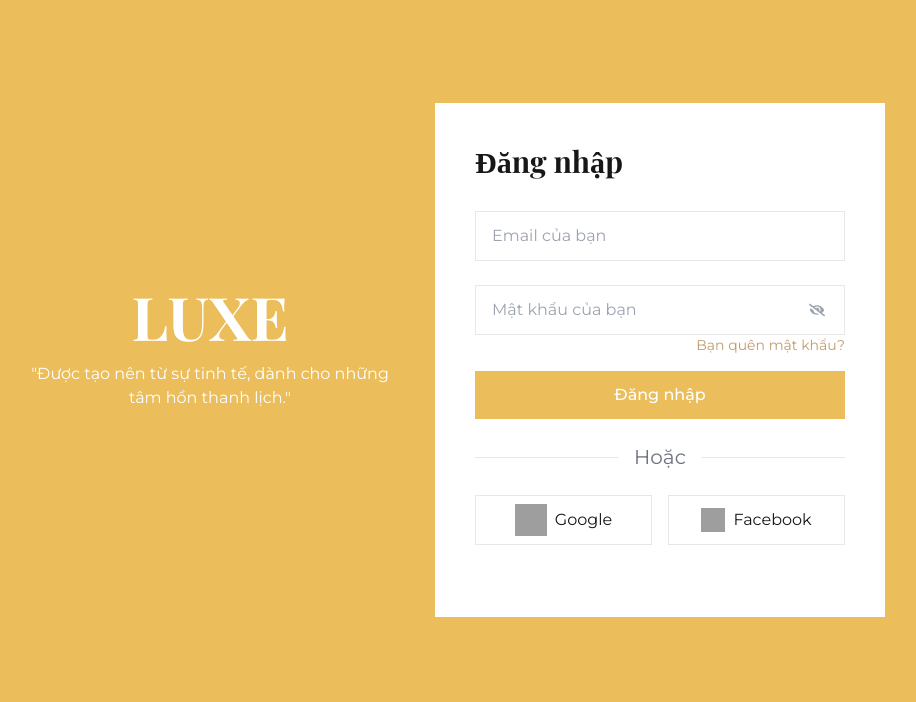
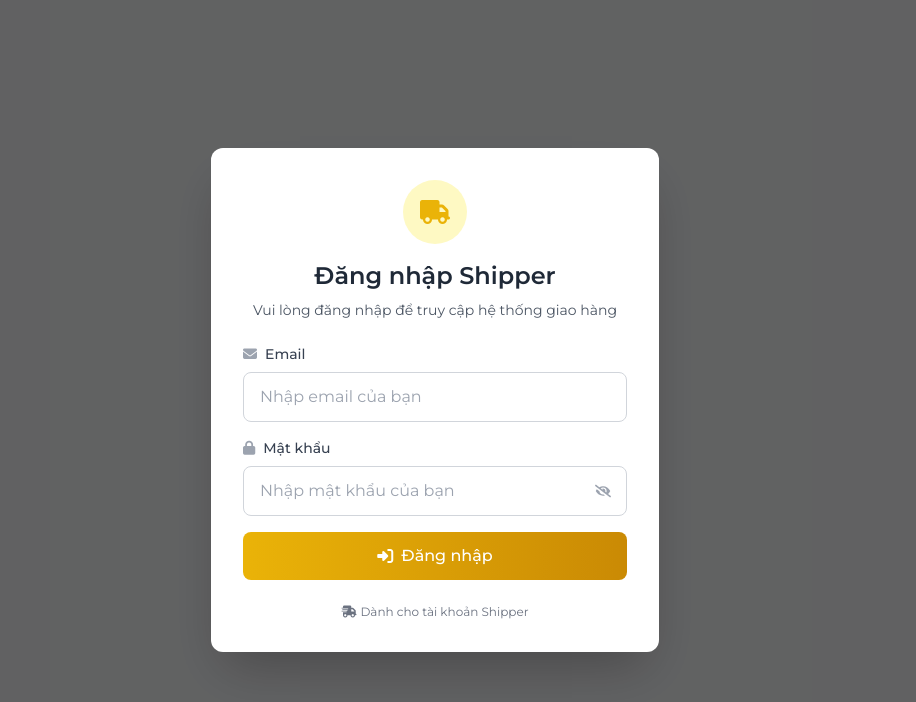
Before and after one commit to minhquy203/LUXE_SHIPPER_PRODUCT, a Next.js app: page /login in a window 1280 px wide. Shown: the top 702 px of the page, without its empty margins (205-1121 px from the left). Built offline with nearby package versions, Linux system fonts and the light colour scheme; grey boxes are pictures that could not be loaded.

Commit message:
sửa lại layout form login

```diff
--- a/app/(public)/login/page.js
+++ b/app/(public)/login/page.js
@@ -1,11 +1,10 @@
 "use client";
 
-import { use, useEffect, useState } from "react";
+import { useEffect, useState } from "react";
 import { useForm } from "react-hook-form";
 import { yupResolver } from "@hookform/resolvers/yup";
 import * as Yup from "yup";
 import { FaEye, FaEyeSlash } from "react-icons/fa";
-import Link from "next/link";
 import { useLogin } from "@/api/auth";
 import { useRouter } from "next/navigation";
 
@@ -70,131 +69,106 @@ export default function Page() {
   }, [loginError]);
 
   return (
-    <main className="bg-[#ebbd5b] w-full flex items-center justify-center h-full">
-      <section className="pt-35 pb-20  relative">
-        <div className="container mx-auto px-6 max-w-6xl ">
-          <div className="overflow-hidden">
-            <div className="grid md:grid-cols-2">
-              <div className="hidden md:block bg-auth relative">
-                <div className="absolute inset-0 flex items-center justify-center p-10">
-                  <div className="text-white text-center">
-                    <h3 className="text-6xl font-playfair font-bold mb-4">
-                      LUXE
-                    </h3>
-                    <p className="mb-6">
-                      &quot;Được tạo nên từ sự tinh tế, dành cho những tâm hồn thanh lịch.&quot;
+    <div className="fixed inset-0 bg-black bg-opacity-60 z-[9999] flex items-center justify-center p-4">
+      <div className="bg-white p-8 rounded-xl shadow-2xl w-full max-w-md transform transition-all">
+        <div className="text-center mb-6">
+          <div className="mx-auto w-16 h-16 bg-yellow-100 rounded-full flex items-center justify-center mb-4">
+            <i className="fas fa-truck text-yellow-500 text-2xl"></i>
+          </div>
+          <h2 className="text-2xl font-bold text-gray-800 mb-2">
+            Đăng nhập Shipper
+          </h2>
+          <p className="text-gray-600 text-sm">
+            Vui lòng đăng nhập để truy cập hệ thống giao hàng
           </p>
         </div>
-                </div>
-              </div>
-              <div className="p-10 bg-white w-[450px] max-w-full">
-                <div className="flex justify-between items-center">
-                  <h2 className="text-3xl font-playfair font-bold mb-2">
-                    Đăng nhập
-                  </h2>
-                </div>
 
-                <form onSubmit={handleSubmit(onSubmit)} noValidate>
-                  <div className="my-6">
+        <form onSubmit={handleSubmit(onSubmit)} noValidate className="space-y-4">
+          <div>
+            <label className="block text-sm font-medium text-gray-700 mb-2">
+              <i className="fas fa-envelope mr-2 text-gray-400"></i>
+              Email
+            </label>
             <input
               type="email"
               {...register("email")}
-                      className={`w-full border px-4 py-3 focus:outline-none input-focus ${
-                        errors.email ? "border-red-500" : "border-gray-200"
+              placeholder="Nhập email của bạn"
+              className={`w-full px-4 py-3 border rounded-lg focus:outline-none focus:ring-2 focus:ring-yellow-500 focus:border-transparent transition-all ${
+                errors.email ? "border-red-500" : "border-gray-300"
               }`}
-                      placeholder="Email của bạn"
+              disabled={isLoading}
             />
             {errors.email && (
-                      <p className="text-red-500 text-sm mt-1">
+              <p className="text-red-500 text-sm mt-1 flex items-center">
+                <i className="fas fa-exclamation-circle mr-1"></i>
                 {errors.email.message}
               </p>
             )}
           </div>
 
-                  <div className="mb-9">
+          <div>
+            <label className="block text-sm font-medium text-gray-700 mb-2">
+              <i className="fas fa-lock mr-2 text-gray-400"></i>
+              Mật khẩu
+            </label>
             <div className="relative">
               <input
                 type={showPassword ? "text" : "password"}
                 {...register("mat_khau")}
-                        className={`w-full border px-4 py-3 focus:outline-none input-focus ${
-                          errors.mat_khau ? "border-red-500" : "border-gray-200"
+                placeholder="Nhập mật khẩu của bạn"
+                className={`w-full px-4 py-3 border rounded-lg focus:outline-none focus:ring-2 focus:ring-yellow-500 focus:border-transparent transition-all pr-12 ${
+                  errors.mat_khau ? "border-red-500" : "border-gray-300"
                 }`}
-                        placeholder="Mật khẩu của bạn"
+                disabled={isLoading}
               />
               <button
                 type="button"
-                        className="absolute right-5 top-1/2 -translate-y-1/2 text-gray-400 hover:text-gray-600 toggle-password"
+                className="absolute right-4 top-1/2 -translate-y-1/2 text-gray-400 hover:text-gray-600 transition-colors"
                 onClick={() => setShowPassword(!showPassword)}
               >
                 {showPassword ? <FaEye /> : <FaEyeSlash />}
               </button>
             </div>
             {errors.mat_khau && (
-                      <p className="text-red-500 text-sm mt-1">
+              <p className="text-red-500 text-sm mt-1 flex items-center">
+                <i className="fas fa-exclamation-circle mr-1"></i>
                 {errors.mat_khau.message}
               </p>
             )}
-
-                    <Link
-                      href="/forgot-password"
-                      className="float-right text-sm text-accent hover:underline"
-                    >
-                      Bạn quên mật khẩu?
-                    </Link>
           </div>
+          {loginError && (
+            <div className="bg-red-50 border border-red-200 rounded-lg p-3 flex items-center">
+              <i className="fas fa-exclamation-circle text-red-500 mr-2"></i>
+              <p className="text-red-600 text-sm">{loginError}</p>
+            </div>
+          )}
 
           <button
             type="submit"
-                    className="w-full py-3 bg-[#ebbd5b] text-white font-medium cursor-pointer hover:bg-[#e6b67bce] transition delay-10 mb-6"
             disabled={isLoading}
+            className="w-full bg-gradient-to-r from-yellow-500 to-yellow-600 text-white py-3 px-4 rounded-lg hover:from-yellow-600 hover:to-yellow-700 focus:outline-none focus:ring-2 focus:ring-yellow-500 focus:ring-offset-2 transition-all duration-200 disabled:opacity-50 disabled:cursor-not-allowed flex items-center justify-center font-medium"
           >
+            {isLoading ? (
+              <>
+                <div className="animate-spin rounded-full h-5 w-5 border-b-2 border-white mr-2"></div>
+                Đang đăng nhập...
+              </>
+            ) : (
+              <>
+                <i className="fas fa-sign-in-alt mr-2"></i>
                 Đăng nhập
+              </>
+            )}
           </button>
+        </form>
 
-                  <div className="flex items-center justify-center mb-6">
-                    <div className="border-t border-gray-200 w-full"></div>
-                    <span className="px-4 text-gray-500 text-xl">Hoặc</span>
-                    <div className="border-t border-gray-200 w-full"></div>
-                  </div>
-
-                  <div className="grid grid-cols-2 gap-4 mb-8">
-                    <button
-                      type="button"
-                      onClick={() => console.log("Google login")}
-                      className="cursor-pointer flex items-center justify-center py-2 border border-gray-200 hover:bg-gray-50 transition"
-                    >
-                      <img
-                        src="https://cdn1.iconfinder.com/data/icons/google-s-logo/150/Google_Icons-09-512.png"
-                        alt=""
-                        className="w-8 h-8 mr-2"
-                      />
-                      <span>Google</span>
-                    </button>
-                    <button
-                      type="button"
-                      onClick={() => console.log("Facebook login")}
-                      className="cursor-pointer flex items-center justify-center py-2 border border-gray-200 hover:bg-gray-50 transition"
-                    >
-                      <img
-                        src="https://cdn3.iconfinder.com/data/icons/2018-social-media-logotypes/1000/2018_social_media_popular_app_logo_facebook-512.png"
-                        alt=""
-                        className="w-6 h-6 mr-2"
-                      />
-                      <span>Facebook</span>
-                    </button>
-                  </div>
-                </form>
+        <div className="mt-6 text-center">
+          <p className="text-xs text-gray-500 flex items-center justify-center">
+            <i className="fas fa-shipping-fast mr-1"></i>
+            Dành cho tài khoản Shipper
+          </p>
         </div>
       </div>
     </div>
-        </div>
-
-        {isLoading && (
-          <div className="fixed inset-0 bg-opacity-50 flex justify-center items-center z-50">
-            <div className="animate-spin rounded-full h-16 w-16 border-t-4 border-b-4 border-[#d1991f]"></div>
-          </div>
-        )}
-      </section>
-    </main>
   );
 }
```
Lines whose indentation alone changed are shown as unchanged.
